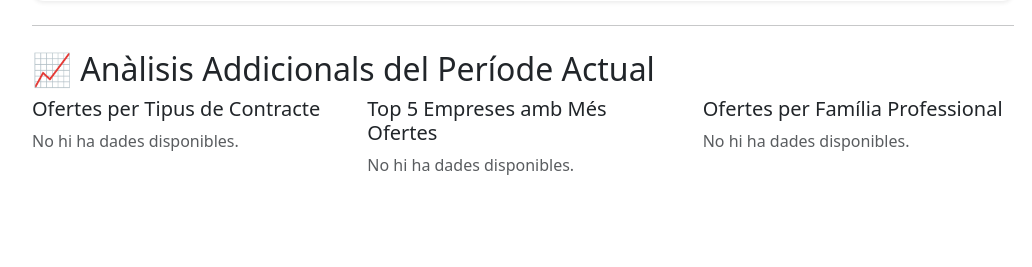
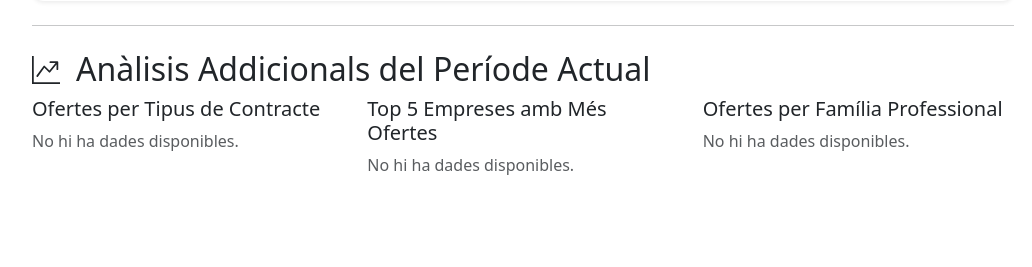
Before and after one commit to rcervera/borsa_treball_django_google, a Django app: page /informes/curs/ in a window 1280 px wide. Shown: the part 1389-1656 px from the top of the page, without its empty margins (242-1274 px from the left). Run offline with Django 5.2, Linux system fonts and the light colour scheme; the visitor is signed in with stand-in values (Sample User, id 1); data comes from the database, SQL or seed files in the repository; data that the repository does not hold is empty; some libraries are stand-ins or nearby versions.

Commit message:
informes feature

```diff
--- a/borsa_treball/templates/borsa_treball/informes/informe_curs.html
+++ b/borsa_treball/templates/borsa_treball/informes/informe_curs.html
@@ -91,7 +91,12 @@
     </div>
 
     <hr class="my-4">
-    <h2>📈 Anàlisis Addicionals del Període Actual</h2>
+    <h2 class="d-flex align-items-center">
+        <svg xmlns="http://www.w3.org/2000/svg" width="28" height="28" fill="currentColor" class="bi bi-graph-up me-3" viewBox="0 0 16 16">
+            <path fill-rule="evenodd" d="M0 0h1v15h15v1H0zm10 3.5a.5.5 0 0 1 .5-.5h4a.5.5 0 0 1 .5.5v4a.5.5 0 0 1-1 0V4.9l-3.613 4.417a.5.5 0 0 1-.74.037L7.06 6.767l-3.656 5.027a.5.5 0 0 1-.808-.588l4-5.5a.5.5 0 0 1 .758-.06l2.609 2.61L13.445 4H10.5a.5.5 0 0 1-.5-.5"/>
+        </svg>
+        <span>Anàlisis Addicionals del Període Actual</span>
+    </h2>
     <div class="row">
         <div class="col-lg-4 mb-4">
             <h5>Ofertes per Tipus de Contracte</h5>
--- a/borsa_treball/views_admin.py
+++ b/borsa_treball/views_admin.py
@@ -36,7 +36,6 @@ def informe_curs_view(request):
         end_date = default_end_date
 
     # --- Càlculs per a l'informe principal (període actual) ---
-    # (Aquesta part es manté igual que abans)
 
     ofertes_period = Oferta.objects.filter(data_publicacio__range=[start_date, end_date])
     num_ofertes = ofertes_period.count()
```
